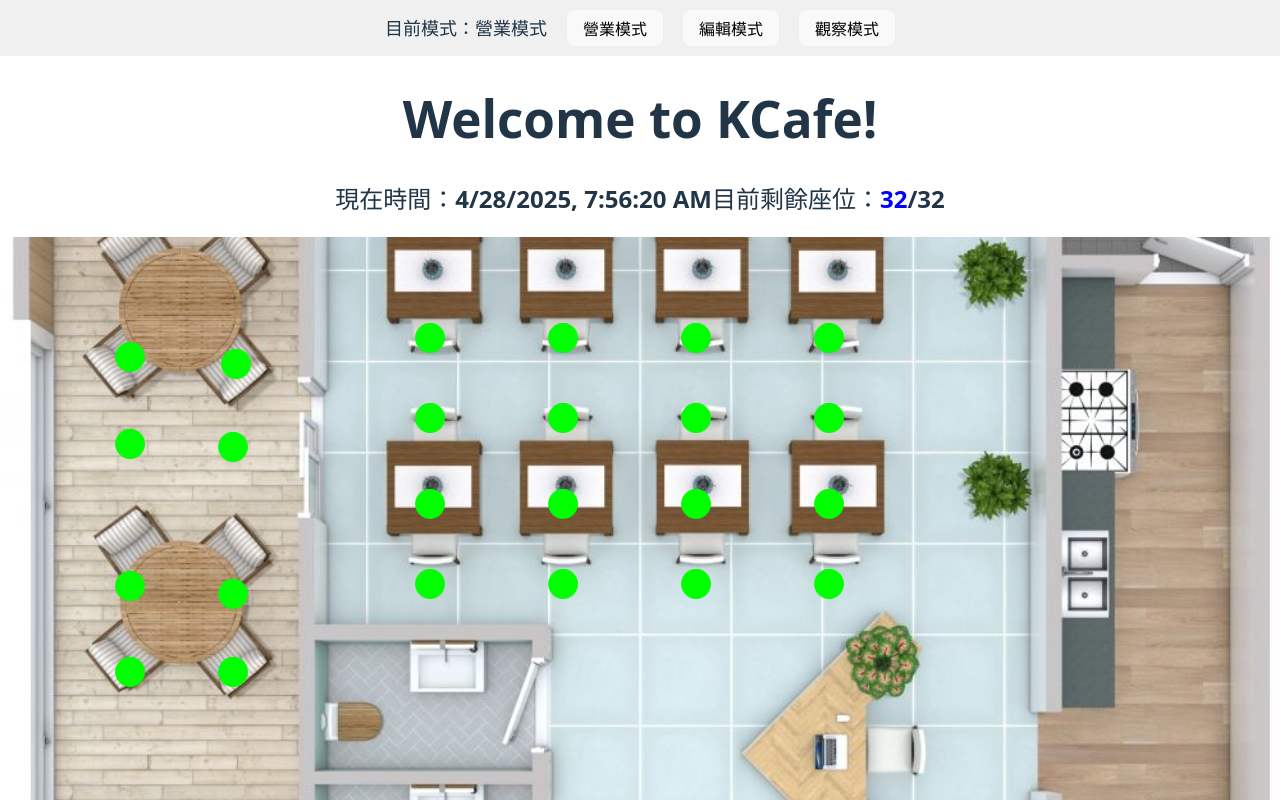
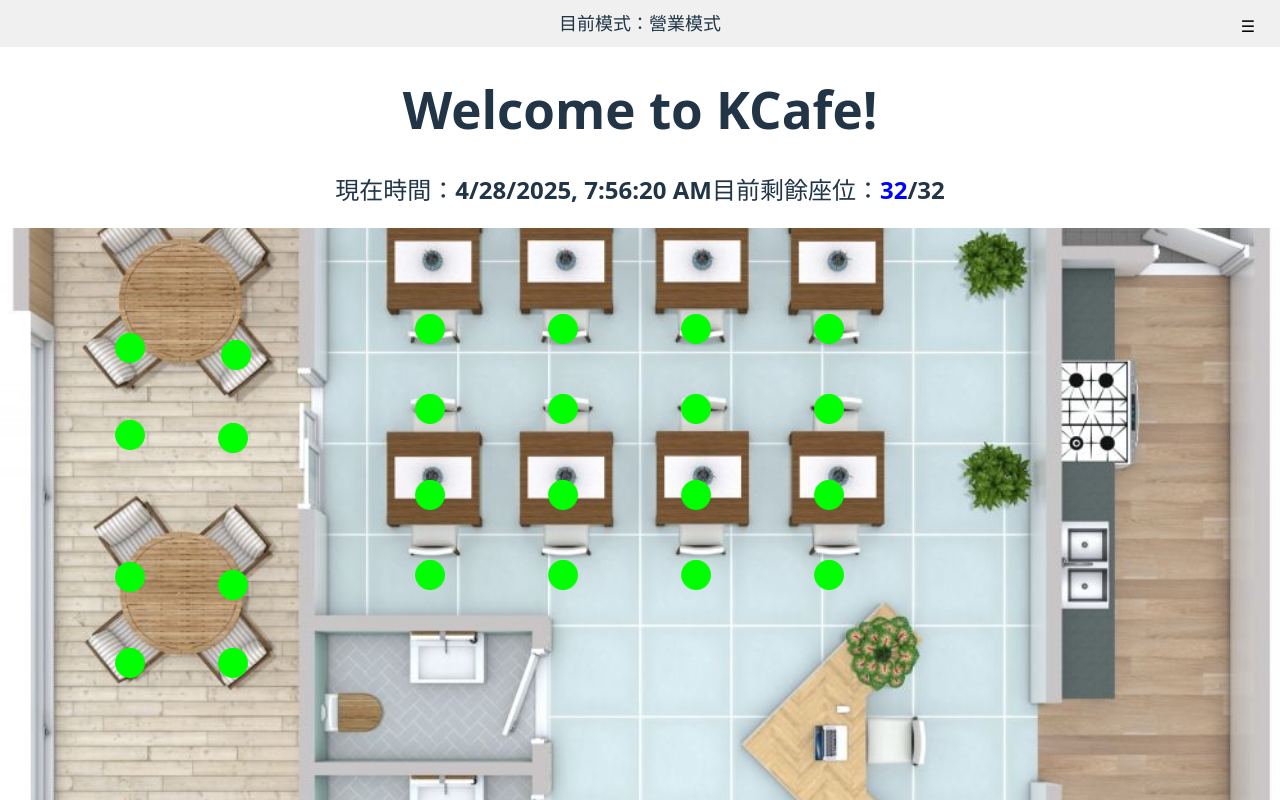
Before and after one commit to kaiwei1016/Cafe-Seats-Project, a React (Vite) app in the folder 陳凱維/seats-project/: page / in a window 1280 px wide. Shown: the top 800 px of the page. Built offline with nearby package versions, Linux system fonts and the light colour scheme.

Commit message:
react 1.2

```diff
--- a/陳凱維/seats-project/src/KCafe.css
+++ b/陳凱維/seats-project/src/KCafe.css
@@ -67,3 +67,32 @@
     opacity: 0.5;
     border: 2px dashed red;
   }
+
+  .menu-button {
+    position: absolute;
+    right: 10px;
+    top: 10px;
+    font-size: 24px;
+    background: none;
+    border: none;
+    cursor: pointer;
+  }
+
+  .menu-dropdown {
+    position: absolute;
+    right: 10px;
+    top: 50px;
+    background: white;
+    border: 1px solid #ccc;
+    display: flex;
+    flex-direction: column;
+    padding: 5px;
+    gap: 5px;
+  }
+
+  .edit-controls {
+    margin-top: 10px;
+    display: flex;
+    gap: 10px;
+    justify-content: center;
+  }
--- a/陳凱維/seats-project/src/KCafe.jsx
+++ b/陳凱維/seats-project/src/KCafe.jsx
@@ -43,6 +43,7 @@
   const [dragging, setDragging] = useState(null);
   const [offset, setOffset] = useState({ x: 0, y: 0 });
   const [mode, setMode] = useState('business'); // 'business', 'edit', 'view'
+  const [menuOpen, setMenuOpen] = useState(false);
   const [pendingSeat, setPendingSeat] = useState(null);
   const [deleteMode, setDeleteMode] = useState(false);
   const [selectedToDelete, setSelectedToDelete] = useState(null);
@@ -160,12 +161,17 @@
   return (
     <div className="kcafe-container" onMouseMove={handleMouseMove} onMouseUp={handleMouseUp}>
       <nav className="navbar">
-        <span>目前模式：{mode === 'business' ? '營業模式' : mode === 'edit' ? '編輯模式' : '觀察模式'}</span>
-        <button onClick={() => setMode('business')}>營業模式</button>
-        <button onClick={() => setMode('edit')}>編輯模式</button>
-        <button onClick={() => setMode('view')}>觀察模式</button>
+        <div className="mode-display">目前模式：{mode === 'business' ? '營業模式' : mode === 'edit' ? '編輯模式' : '觀察模式'}</div>
+        <button className="menu-button" onClick={() => setMenuOpen(!menuOpen)}>☰</button>
+        {menuOpen && (
+          <div className="menu-dropdown">
+            <button onClick={() => { setMode('business'); setMenuOpen(false); }}>營業模式</button>
+            <button onClick={() => { setMode('edit'); setMenuOpen(false); }}>編輯模式</button>
+            <button onClick={() => { setMode('view'); setMenuOpen(false); }}>觀察模式</button>
+          </div>
+        )}
         {mode === 'edit' && (
-          <>
+          <div className="edit-controls">
             <button onClick={addSeat} disabled={pendingSeat !== null || deleteMode}>新增座位</button>
             {pendingSeat && (
               <button onClick={confirmSeat} disabled={!checkOverlap()}>
@@ -179,7 +185,7 @@
                 <button onClick={cancelDeleteMode}>取消刪除</button>
               </>
             )}
-          </>
+          </div>
         )}
       </nav>
 
```
